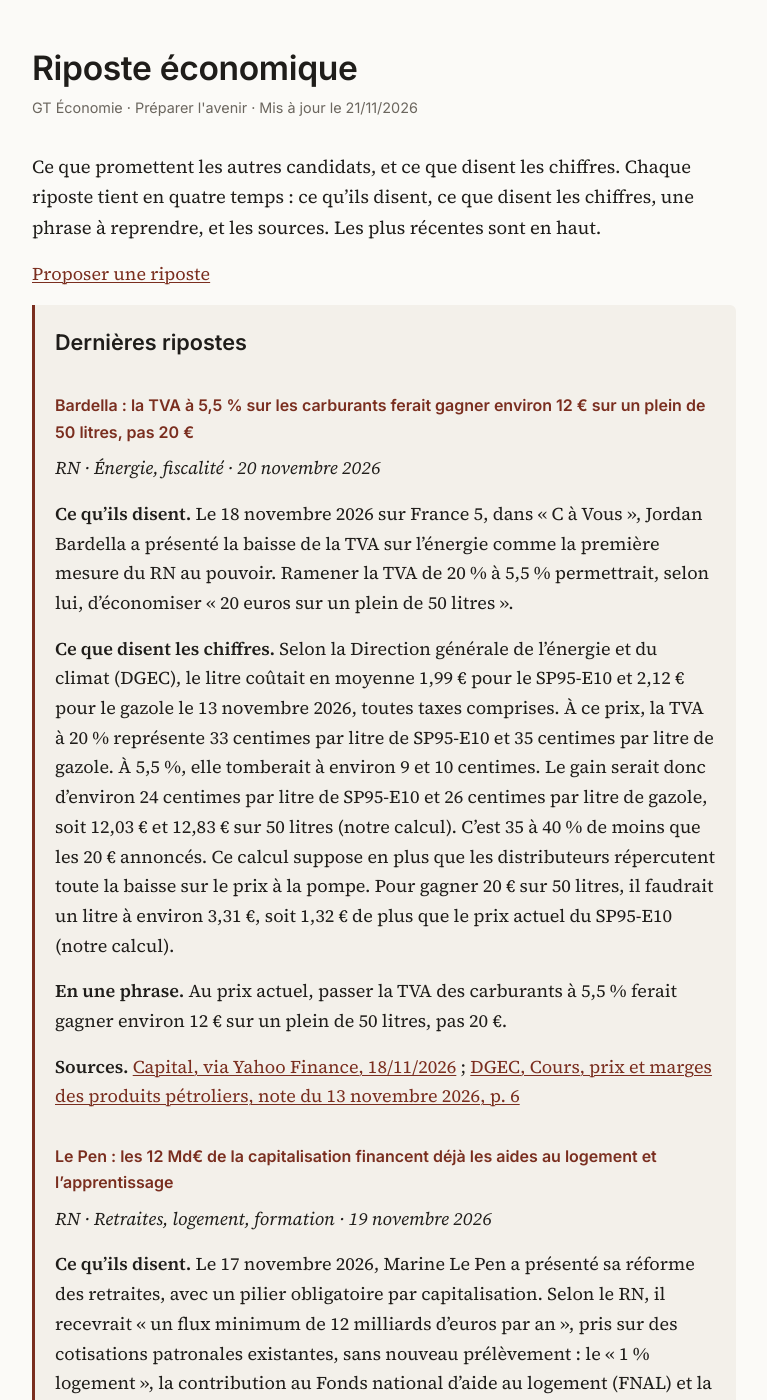
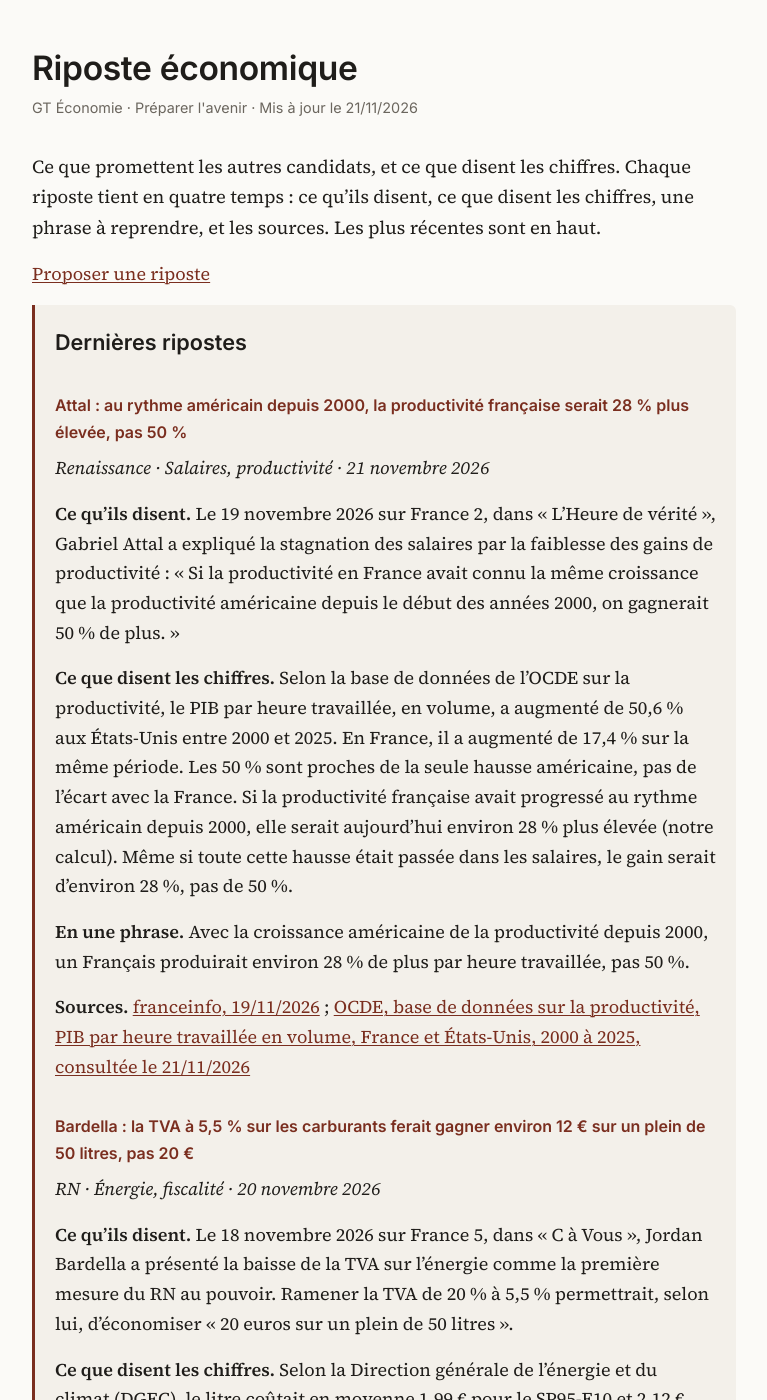
Before and after one commit to ajoly35/riposte-economique, a Jekyll site: the page built from index.md, in a window 1280 px wide and 1400 px high. Shown: the whole window, without its empty margins (256-1023 px from the left). Built offline with Jekyll 4.4.1, drawn with Linux system fonts in a browser that asks for light colours; our own code applies the rules of GitHub Pages for plain Markdown files.

Commit message:
Ripostes du 21 novembre 2026 : Attal, la productivité française au rythme américain
Co-Authored-By: Claude Opus 5.5 <noreply@anthropic.com>
Claude-Session: https://claude.ai/code/session_01G6bx5QHCCfLY8xuMYS46Vr

```diff
--- a/_includes/latest.md
+++ b/_includes/latest.md
@@ -1,3 +1,15 @@
+### Attal : au rythme américain depuis 2000, la productivité française serait 28 % plus élevée, pas 50 %
+
+*Renaissance · Salaires, productivité · 21 novembre 2026*
+
+**Ce qu'ils disent.** Le 19 novembre 2026 sur France 2, dans « L'Heure de vérité », Gabriel Attal a expliqué la stagnation des salaires par la faiblesse des gains de productivité : « Si la productivité en France avait connu la même croissance que la productivité américaine depuis le début des années 2000, on gagnerait 50 % de plus. »
+
+**Ce que disent les chiffres.** Selon la base de données de l'OCDE sur la productivité, le PIB par heure travaillée, en volume, a augmenté de 50,6 % aux États-Unis entre 2000 et 2025. En France, il a augmenté de 17,4 % sur la même période. Les 50 % sont proches de la seule hausse américaine, pas de l'écart avec la France. Si la productivité française avait progressé au rythme américain depuis 2000, elle serait aujourd'hui environ 28 % plus élevée (notre calcul). Même si toute cette hausse était passée dans les salaires, le gain serait d'environ 28 %, pas de 50 %.
+
+**En une phrase.** Avec la croissance américaine de la productivité depuis 2000, un Français produirait environ 28 % de plus par heure travaillée, pas 50 %.
+
+**Sources.** [franceinfo, 19/11/2026](https://franceinfo.fr/politique/gabriel-attal/primaire-racisme-referendums-ia-ce-qu-il-faut-retenir-de-l-interview-de-gabriel-attal-dans-l-emission-l-heure-de-verite-sur-france-2_8290544.html) ; [OCDE, base de données sur la productivité, PIB par heure travaillée en volume, France et États-Unis, 2000 à 2025, consultée le 21/11/2026](https://sdmx.oecd.org/public/rest/data/OECD.SDD.TPS,DSD_PDB@DF_PDB,/FRA+USA.A.GDPHRS........?startPeriod=2000&format=csvfilewithlabels)
+
 ### Bardella : la TVA à 5,5 % sur les carburants ferait gagner environ 12 € sur un plein de 50 litres, pas 20 €
 
 *RN · Énergie, fiscalité · 20 novembre 2026*
```
